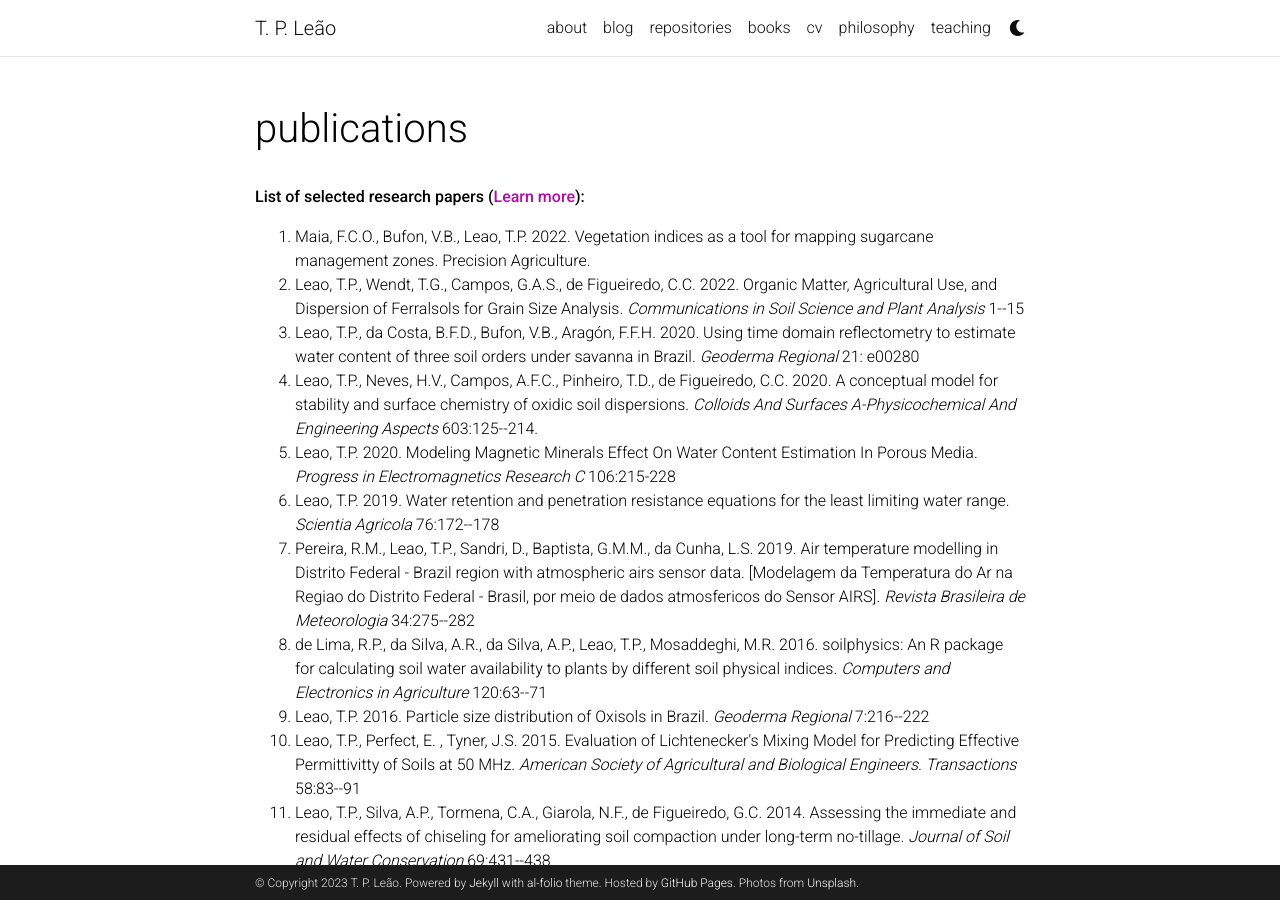
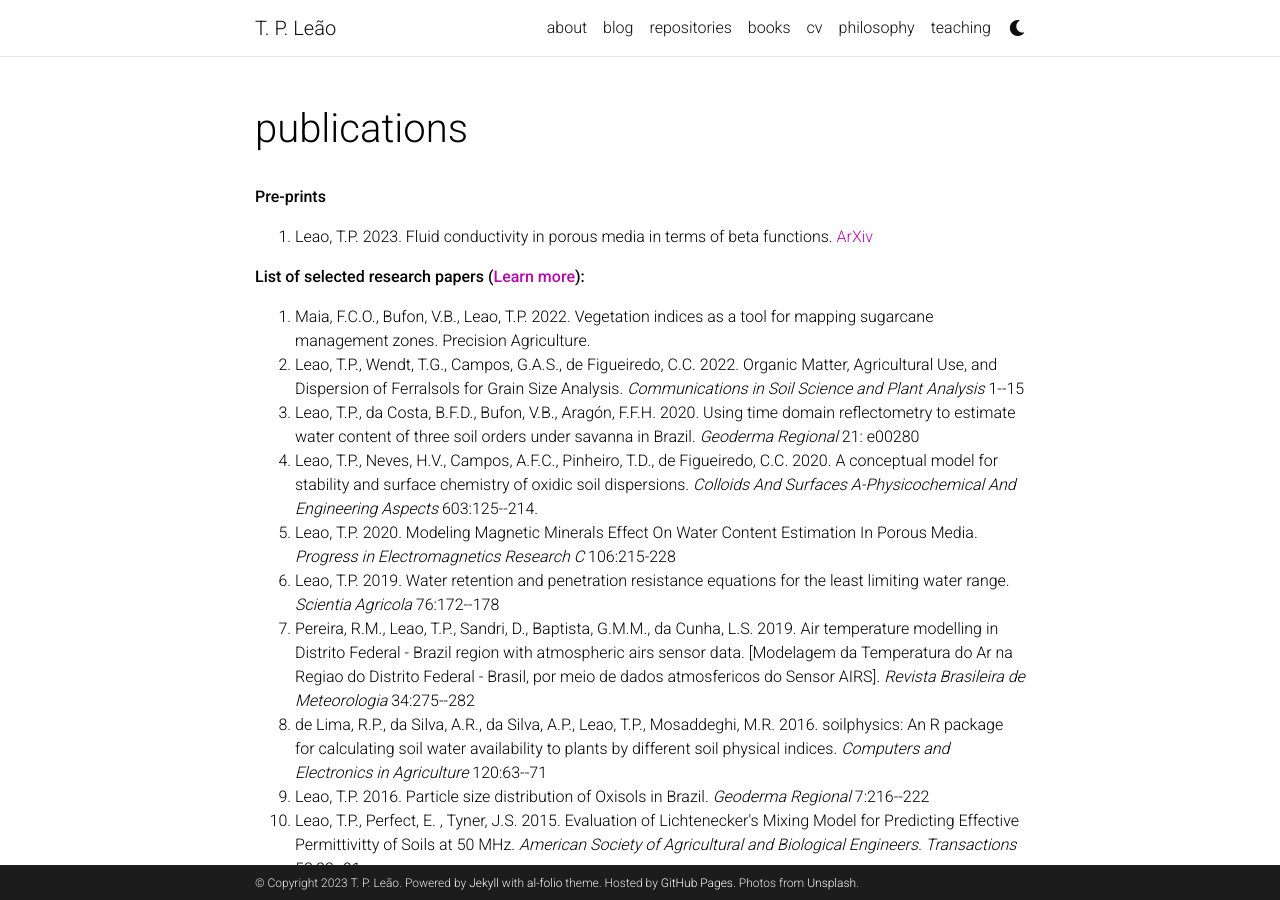
Before and after one commit to leaot/leaot.github.io, a Jekyll site: the page built from _pages/publications.md, in a window 1280 px wide and 900 px high. Built offline with Jekyll 4.4.1, drawn with Linux system fonts in a browser that asks for light colours; comment, search, counter and statistics services are not loaded; a style sheet for code colours, icons or effects is not loaded.

Commit message:
Update publications.md
Added preprints list

```diff
--- a/_pages/publications.md
+++ b/_pages/publications.md
@@ -5,6 +5,13 @@ title: publications
 description: # false publications by categories in reversed chronological order. generated by jekyll-scholar.
 ---
 
+
+<strong> Pre-prints </strong>
+
+<ol>
+<li>
+Leao, T.P. 2023. Fluid conductivity in porous media in terms of beta functions. <a href="https://sci-hub](https://arxiv.org/pdf/2306.03979.pdf">ArXiv</a> </li>
+</ol>
 
 <strong> List of selected research papers (<a href="https://sci-hub">Learn more</a>): </strong>
 
```
